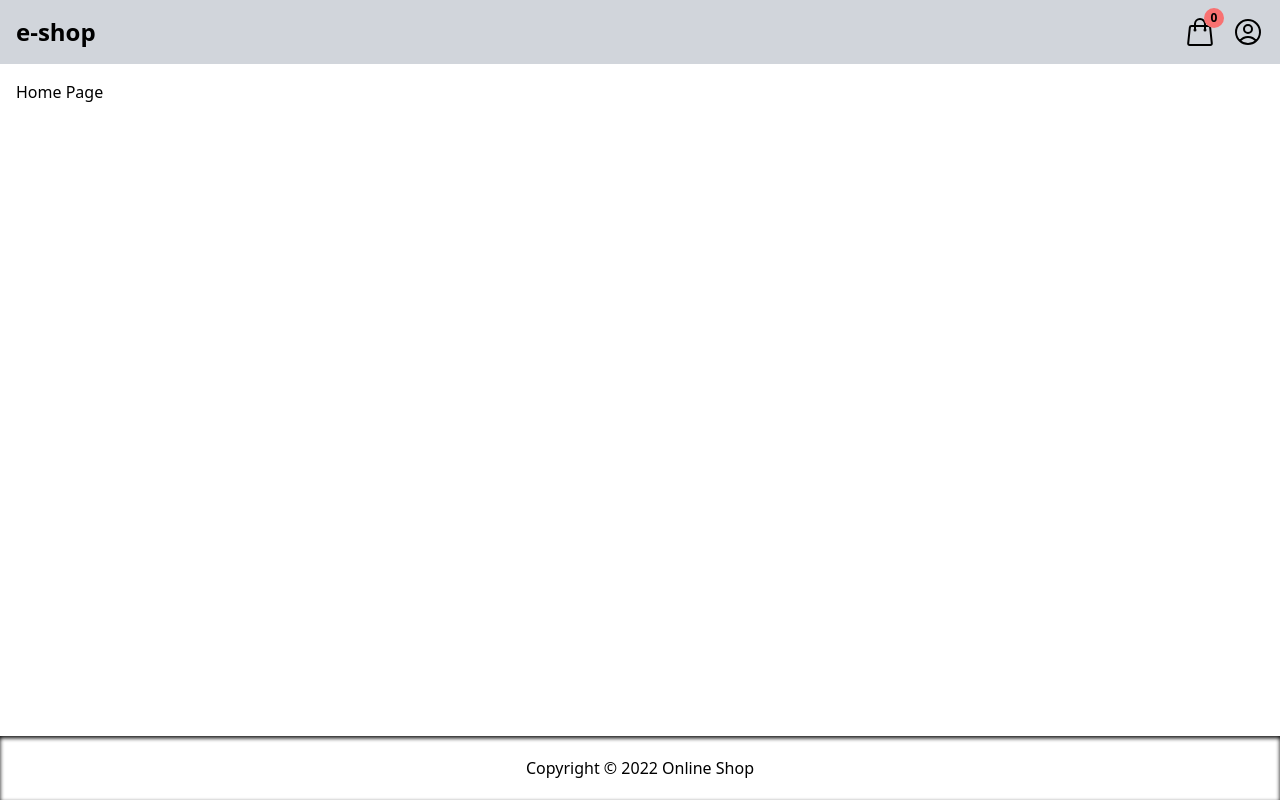
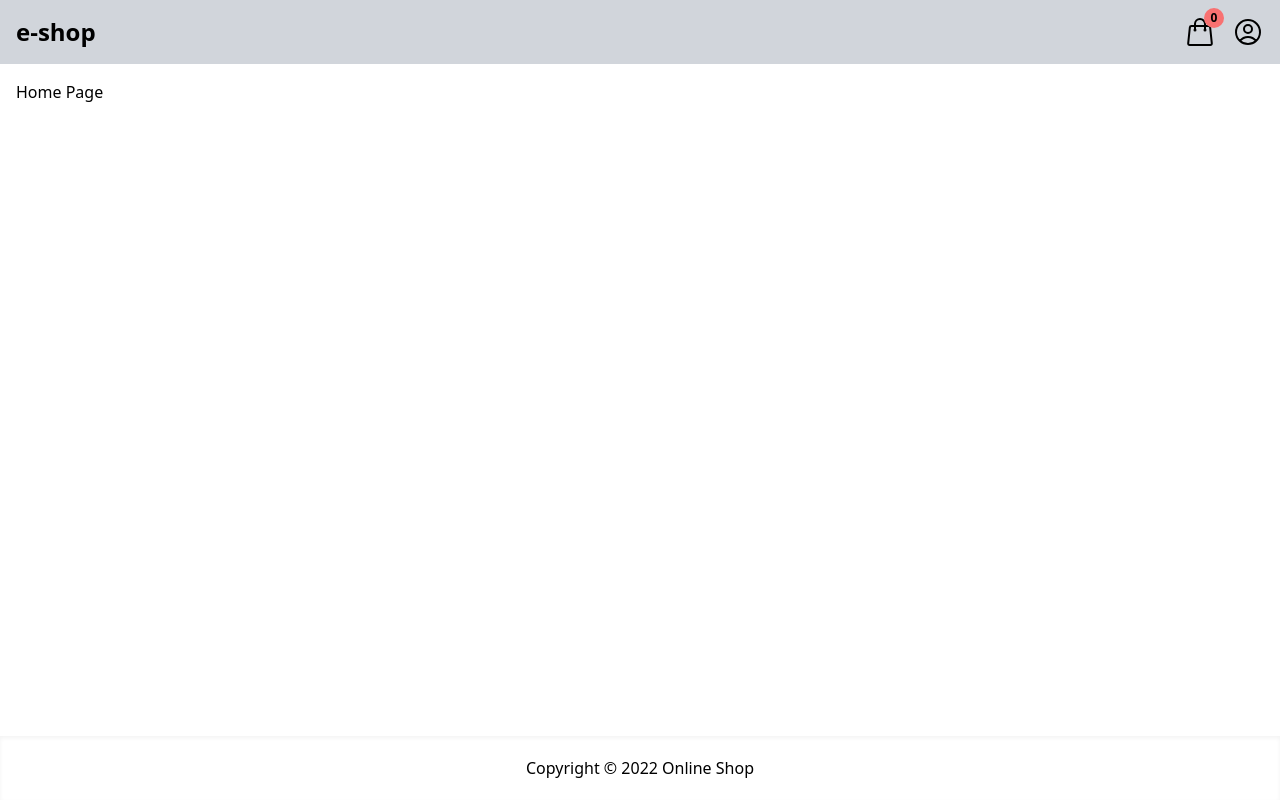
Before and after one commit to susrobert/shop-nextjs-tailwindcss, a Next.js app: page / in a window 1280 px wide. Built offline with nearby package versions, Linux system fonts and the light colour scheme.

Commit message:
fix some bugs i layout component

```diff
--- a/components/Layout.tsx
+++ b/components/Layout.tsx
@@ -1,14 +1,14 @@
-import Head from "next/head";
-import Link from "next/link";
-import React from "react";
+import Head from 'next/head';
+import Link from 'next/link';
+import React from 'react';
 
-import { ShoppingBagIcon, UserCircleIcon } from "@heroicons/react/24/outline";
+import { ShoppingBagIcon, UserCircleIcon } from '@heroicons/react/24/outline';
 
 function Layout({ title, children }: any) {
   return (
     <div>
       <Head>
-        <title>{title ? title + " - Amazon" : "Amazon"}</title>
+        <title>{title ? title + ' - Amazon' : 'Amazon'}</title>
         <link rel="icon" href="/favicon.ico" />
       </Head>
 
@@ -38,7 +38,7 @@ function Layout({ title, children }: any) {
         <main className="container m-auto mt-4 px-4">{children}</main>
 
         {/* FOOTER */}
-        <footer className="flex justify-center items-center h-16 shadow shadow-black shadow-inner">
+        <footer className="flex justify-center items-center h-16 shadow shadow-inner">
           Copyright &copy; 2022 Online Shop
         </footer>
       </div>
--- a/package.json
+++ b/package.json
@@ -6,6 +6,7 @@
     "start": "next start"
   },
   "dependencies": {
+    "@heroicons/react": "^2.0.13",
     "next": "latest",
     "react": "18.2.0",
     "react-dom": "18.2.0"
```
Also changed, not shown: 1 other file (tests, documents, lock files or other folders).
